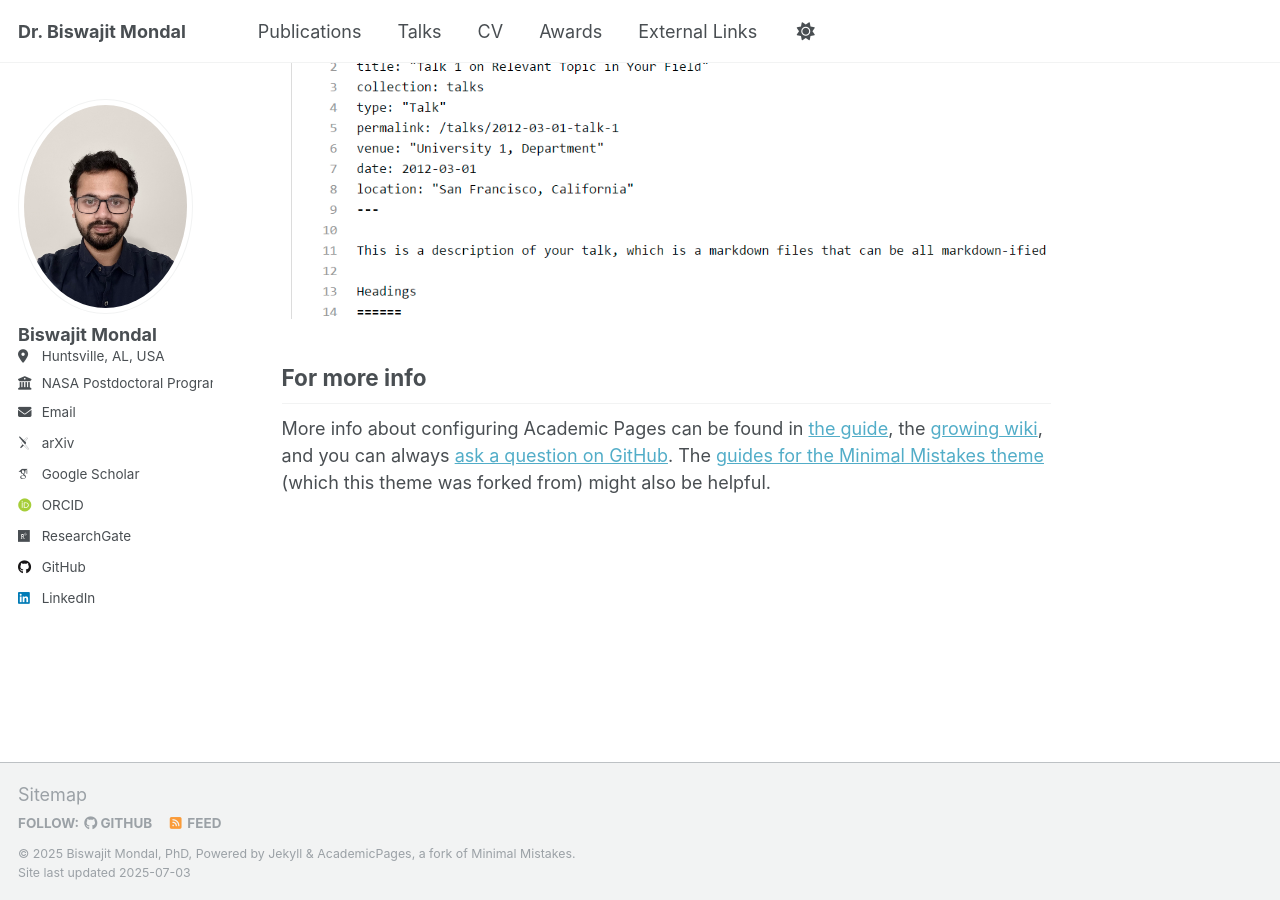
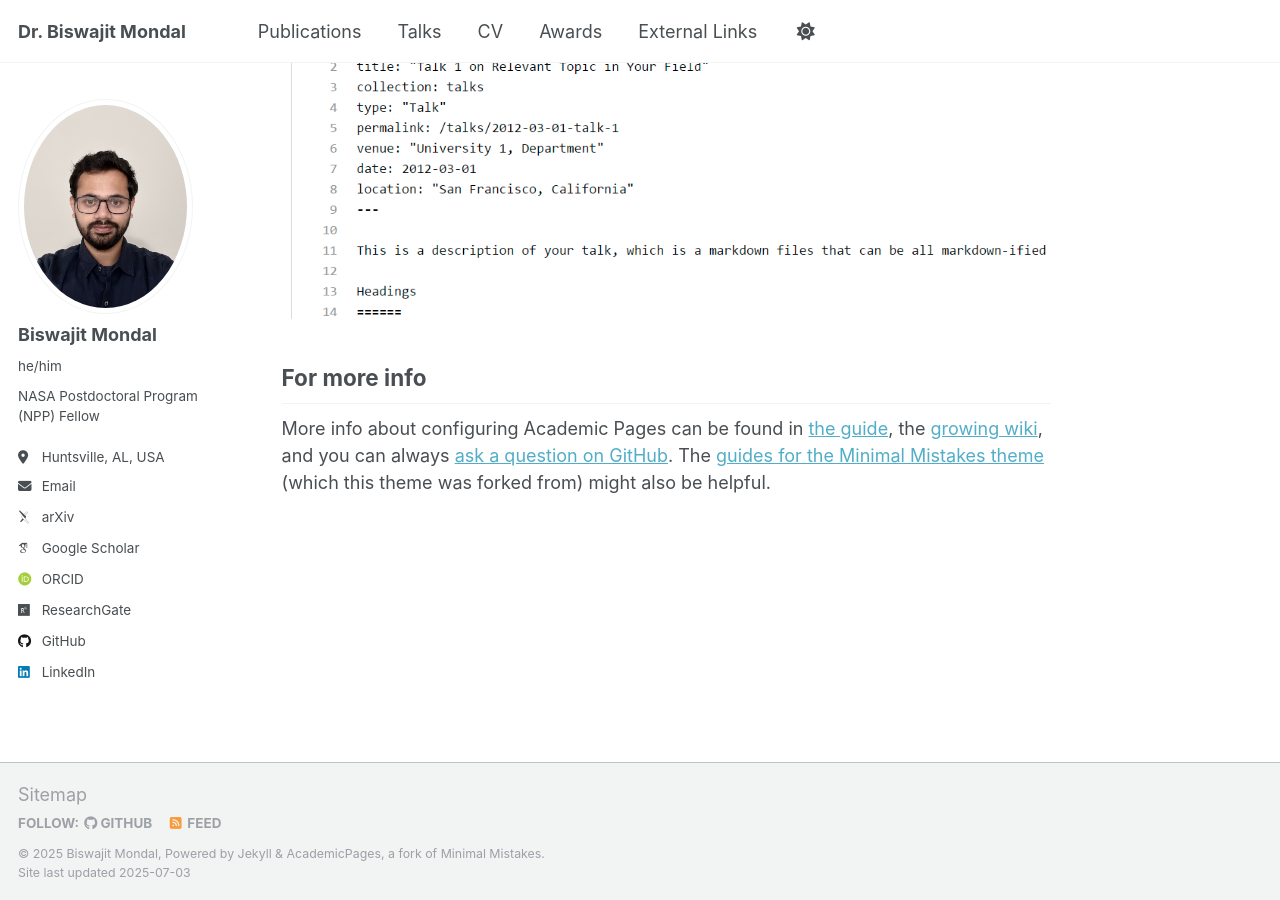
Before and after one commit to biswajitmb/biswajitmb.github.io, a Jekyll site: the page built from _pages/about.md, in a window 1280 px wide and 900 px high, scrolled down 2880 px. Built offline with Jekyll 4.4.1, drawn with Linux system fonts in a browser that asks for light colours; some web fonts are replaced; a script that is not in the unit is left out.

Commit message:
Update _config.yml

```diff
--- a/_config.yml
+++ b/_config.yml
@@ -11,7 +11,7 @@ locale                   : "en-US"
 site_theme               : "default"
 title                    : "Dr. Biswajit Mondal"
 title_separator          : "-"
-name                     : &name "Biswajit Mondal, PhD"
+name                     : &name "Biswajit Mondal"
 description              : &description "personal description"
 url                      : https://biswajitmb.github.io # the base hostname & protocol for your site e.g. "https://[your GitHub username].github.io" or if you already have some other page hosted on Github then use "https://[your GitHub username].github.io/[Your Repo Name]"
 baseurl                  : "" # the subpath of your site, e.g. "/blog"
@@ -24,10 +24,10 @@ author:
   # Biographic information
   avatar           : "profile.jpg"
   name             : "Biswajit Mondal"
-  pronouns         : # example: "she/her"
-  bio              : #"Short biography for the left-hand sidebar"
+  pronouns         : "he/him"
+  bio              : "NASA Postdoctoral Program (NPP) Fellow"
   location         : "Huntsville, AL, USA"
-  employer         : "NASA Postdoctoral Program"
+  employer         : #"NASA Postdoctoral Program"
   uri              : # URL
   email            : "biswajit70mondal94@gmail.com"
 
```
